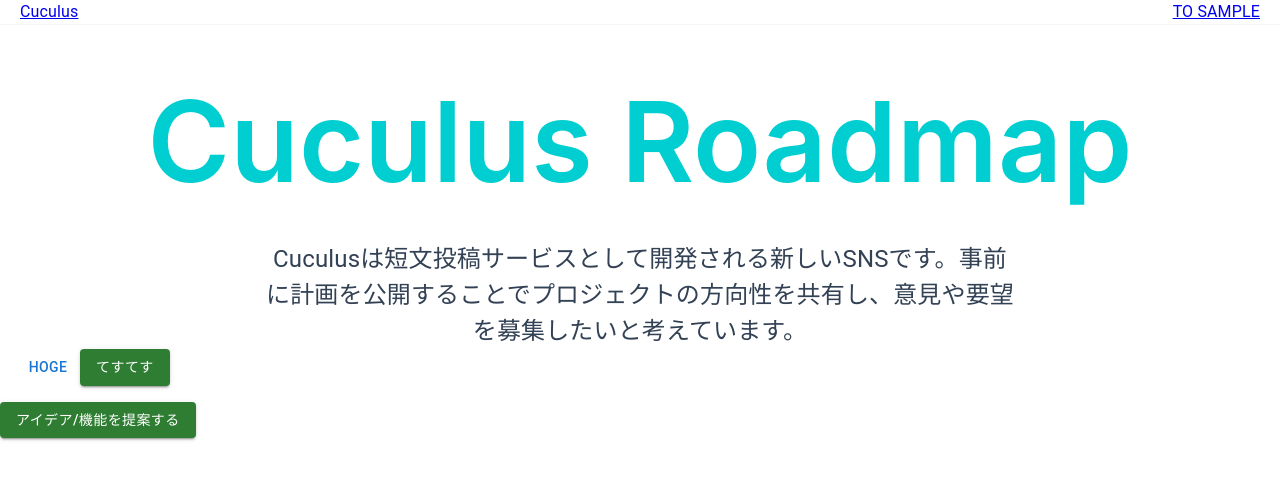
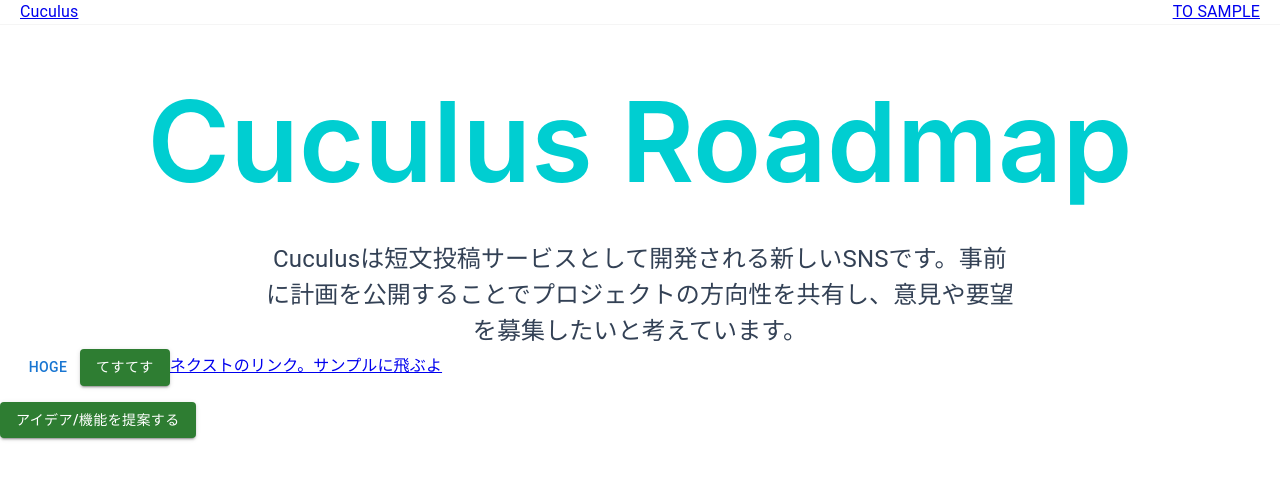
Before and after one commit to cuculus-dev/cuculus-roadmap, a Next.js app: page / in a window 1280 px wide. Shown: the top 480 px of the page. Built offline with nearby package versions, Linux system fonts and the light colour scheme.

Commit message:
to sample

```diff
--- a/src/app/_components/Caption.tsx
+++ b/src/app/_components/Caption.tsx
@@ -3,6 +3,7 @@
 import { Button } from '@/components/feature/Button';
 import { LinkButton } from '@/components/feature/Button';
 import { styled } from '@mui/material/styles';
+import Link from 'next/link';
 
 const Caption = () => {
   return (
@@ -20,10 +21,8 @@ const Caption = () => {
           <span>意見や要望を募集したいと考えています。</span>
         </Description>
         <Button label={'hoge'}></Button>
-        <LinkButton
-          label={'てすてす'}
-          url={'https://www.yahoo.co.jp/'}
-        ></LinkButton>
+        <LinkButton label={'てすてす'} url={'/sample'}></LinkButton>
+        <Link href={'/sample'}>ネクストのリンク。サンプルに飛ぶよ</Link>
       </div>
       <LinkButton
         label={'アイデア/機能を提案する'}
```
